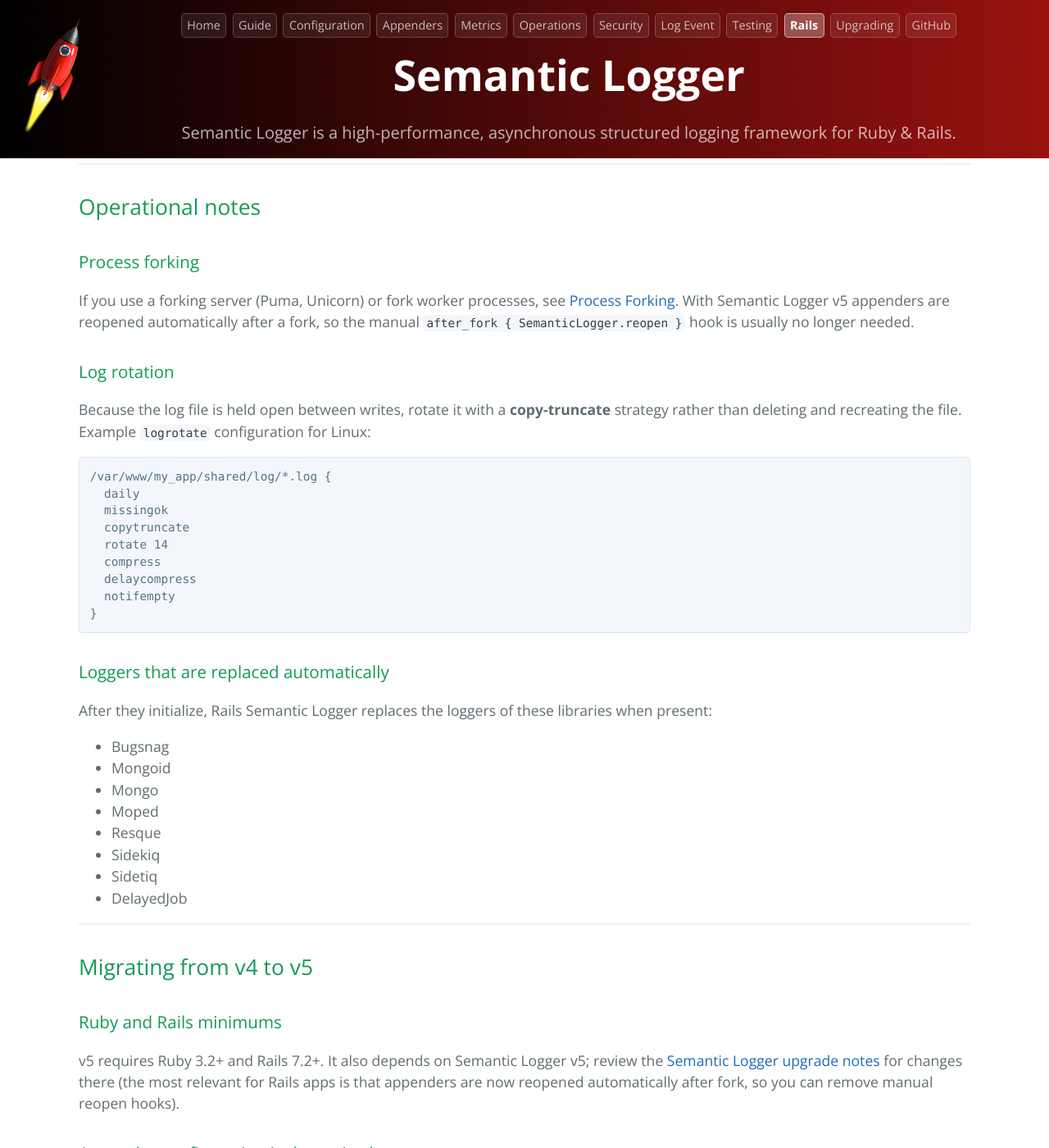
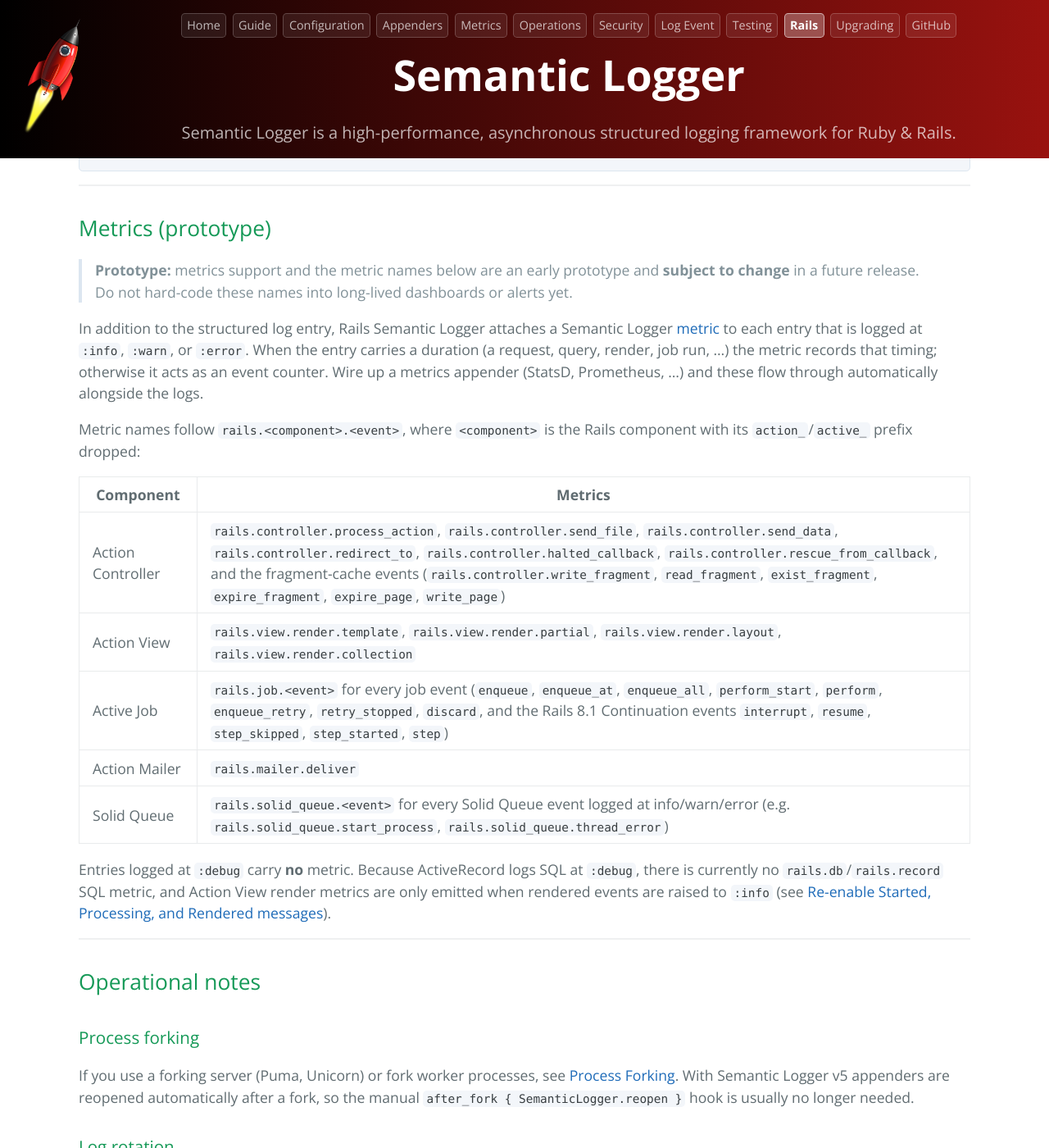
Before and after one commit to reidmorrison/semantic_logger, a Jekyll site: the page built from docs/rails.md, in a window 1280 px wide and 1400 px high, scrolled down 14203 px. Shown: the whole window at 82% size. Built offline with Jekyll 4.4.1, drawn with Linux system fonts in a browser that asks for light colours; our own code applies the rules of GitHub Pages for plain Markdown files.

Commit message:
docs: add prototype Metrics section to rails.md
Document the Semantic Logger metrics that rails_semantic_logger now
attaches to info/warn/error log subscriber entries: the
rails.<component>.<event> naming scheme, a per-component table, and the
debug-level exclusions (no SQL metric; view metrics only when rendered
events are raised to info). Flagged as a prototype subject to change.

Co-Authored-By: Claude Opus 4.8 <noreply@anthropic.com>

```diff
--- a/docs/rails.md
+++ b/docs/rails.md
@@ -569,6 +569,35 @@ CustomControllerBase.include(SemanticLogger::Loggable)
 
 ---
 
+## Metrics (prototype)
+
+> **Prototype:** metrics support and the metric names below are an early prototype and **subject to
+> change** in a future release. Do not hard-code these names into long-lived dashboards or alerts yet.
+
+In addition to the structured log entry, Rails Semantic Logger attaches a Semantic Logger
+[metric](metrics.html) to each entry that is logged at `:info`, `:warn`, or `:error`. When the entry
+carries a duration (a request, query, render, job run, ...) the metric records that timing; otherwise
+it acts as an event counter. Wire up a metrics appender (StatsD, Prometheus, ...) and these flow
+through automatically alongside the logs.
+
+Metric names follow `rails.<component>.<event>`, where `<component>` is the Rails component with its
+`action_`/`active_` prefix dropped:
+
+| Component | Metrics |
+| --- | --- |
+| Action Controller | `rails.controller.process_action`, `rails.controller.send_file`, `rails.controller.send_data`, `rails.controller.redirect_to`, `rails.controller.halted_callback`, `rails.controller.rescue_from_callback`, and the fragment-cache events (`rails.controller.write_fragment`, `read_fragment`, `exist_fragment`, `expire_fragment`, `expire_page`, `write_page`) |
+| Action View | `rails.view.render.template`, `rails.view.render.partial`, `rails.view.render.layout`, `rails.view.render.collection` |
+| Active Job | `rails.job.<event>` for every job event (`enqueue`, `enqueue_at`, `enqueue_all`, `perform_start`, `perform`, `enqueue_retry`, `retry_stopped`, `discard`, and the Rails 8.1 Continuation events `interrupt`, `resume`, `step_skipped`, `step_started`, `step`) |
+| Action Mailer | `rails.mailer.deliver` |
+| Solid Queue | `rails.solid_queue.<event>` for every Solid Queue event logged at info/warn/error (e.g. `rails.solid_queue.start_process`, `rails.solid_queue.thread_error`) |
+
+Entries logged at `:debug` carry **no** metric. Because ActiveRecord logs SQL at `:debug`, there is
+currently no `rails.db`/`rails.record` SQL metric, and Action View render metrics are only emitted
+when rendered events are raised to `:info` (see
+[Re-enable Started, Processing, and Rendered messages](#re-enable-started-processing-and-rendered-messages)).
+
+---
+
 ## Operational notes
 
 ### Process forking
```
